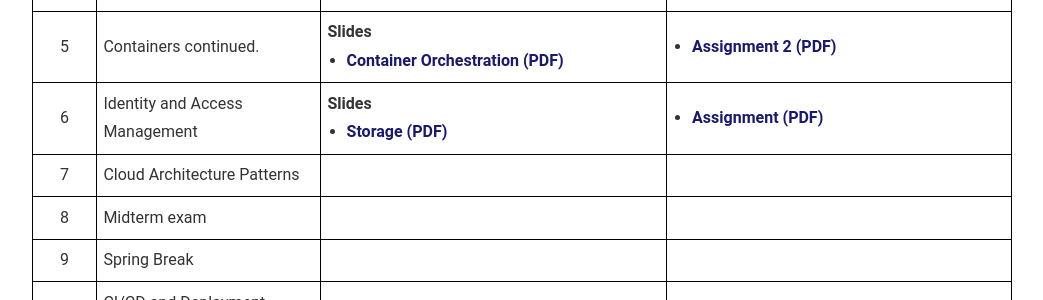
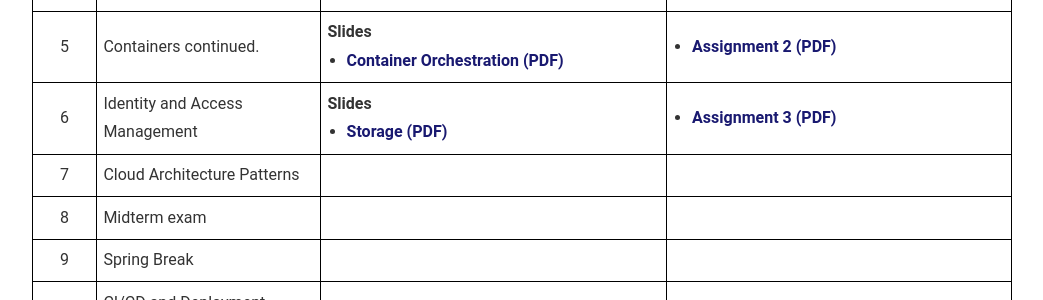
Before and after one commit to RichardKelley/richardkelley.github.io, a Jekyll site: the page built from da510.md, in a window 1280 px wide. Shown: the part 1235-1535 px from the top of the page, without its empty margins (118-1161 px from the left). Built offline with Jekyll 4.4.1, drawn with Linux system fonts in a browser that asks for light colours.

Commit message:
Correcting a typo.

```diff
--- a/da510.md
+++ b/da510.md
@@ -119,7 +119,7 @@ Overview of the field of Cloud Computing, its enabling technologies, main buildi
       </td>
       <td style="border: 1px solid #000; padding: 0.4em;">
         <ul style="margin: 0; padding-left: 1.2em;">
-          <li><a href="/DA510_slides/week-6/assignment.pdf" target="_blank">Assignment (PDF)</a></li>
+          <li><a href="/DA510_slides/week-6/assignment.pdf" target="_blank">Assignment 3 (PDF)</a></li>
         </ul>
       </td>
     </tr>
```
